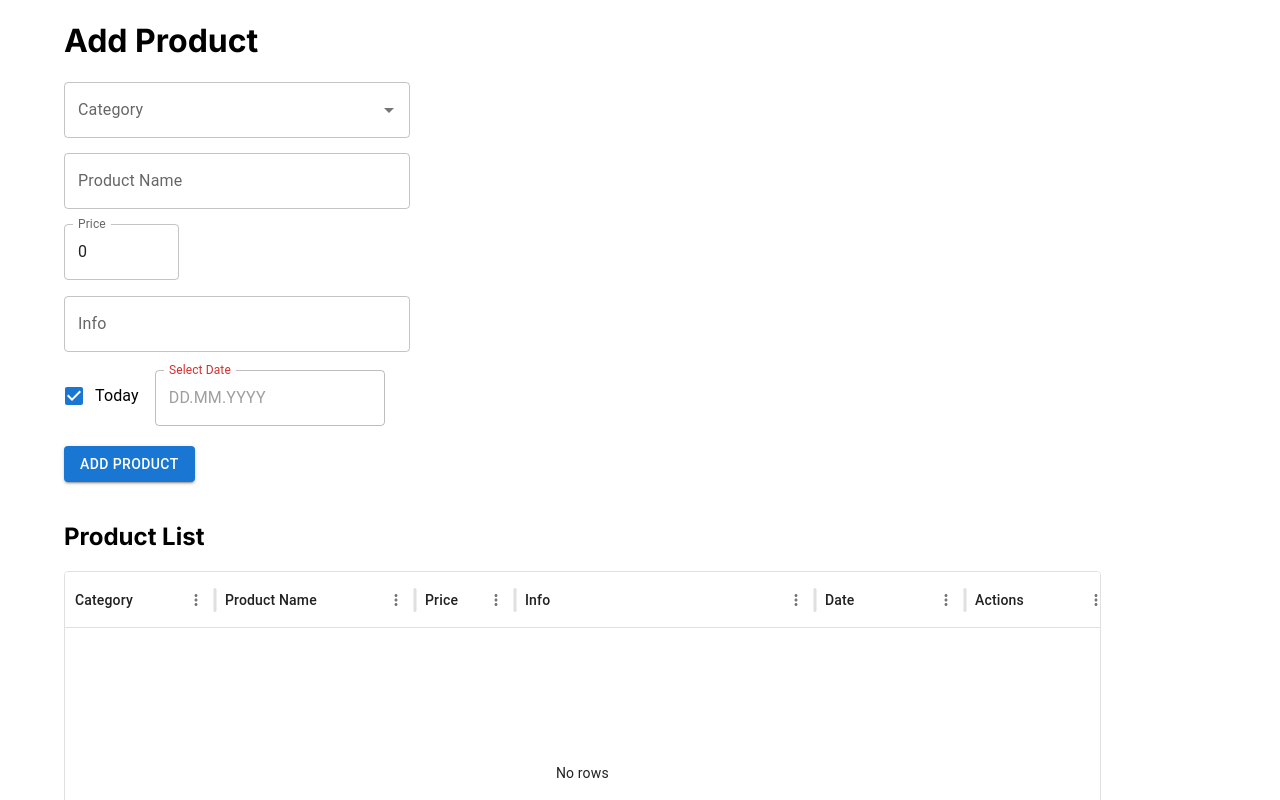
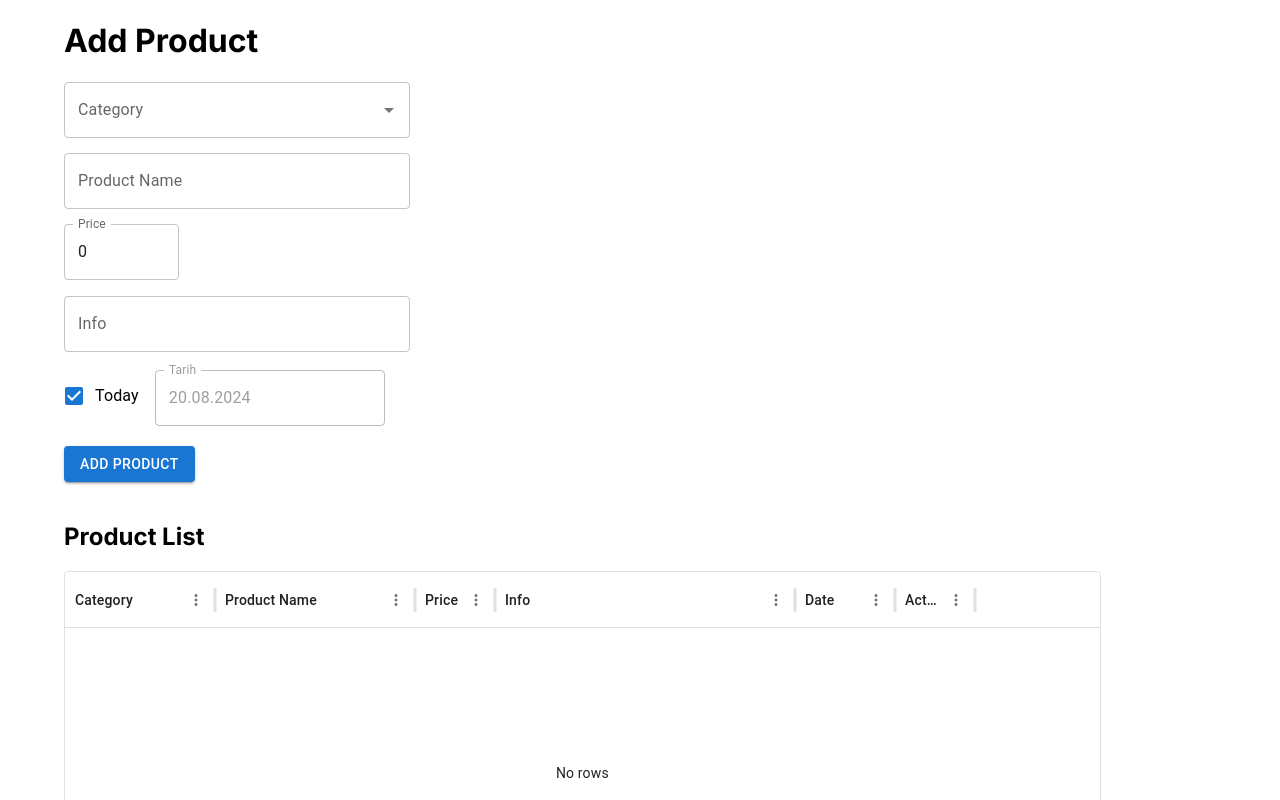
Before and after one commit to Ahmadalhomsi/meyvali-excel, a Next.js app: page / in a window 1280 px wide. Shown: the top 800 px of the page. Built offline with nearby package versions, Linux system fonts and the light colour scheme.

Commit message:
Adjust columns width

```diff
--- a/app/page.tsx
+++ b/app/page.tsx
@@ -120,13 +120,13 @@ export default function ProductPage() {
   const columns: GridColDef[] = [
     { field: 'category', headerName: 'Category', width: 150 },
     { field: 'name', headerName: 'Product Name', width: 200 },
-    { field: 'price', headerName: 'Price', width: 100 },
+    { field: 'price', headerName: 'Price', width: 80 },
     { field: 'info', headerName: 'Info', width: 300 },
-    { field: 'date', headerName: 'Date', width: 150 },
+    { field: 'date', headerName: 'Date', width: 100 },
     {
       field: 'actions',
       headerName: 'Actions',
-      width: 150,
+      width: 80,
       renderCell: (params) => (
         <Box>
           <IconButton
@@ -204,9 +204,10 @@ export default function ProductPage() {
 
         <LocalizationProvider dateAdapter={AdapterDayjs} adapterLocale="tr">
           <DatePicker
-            label="Select Date"
+            label="Tarih"
             views={['year', 'month', 'day']}
-            value={dayjs(currentProduct.date, 'DD.MM.YYYY')}
+            defaultValue={dayjs().locale('tr')}
+            // value={dayjs(currentProduct.date, 'DD.MM.YYYY')}
             onChange={handleDateChange}
             disabled={useToday}
 
```
